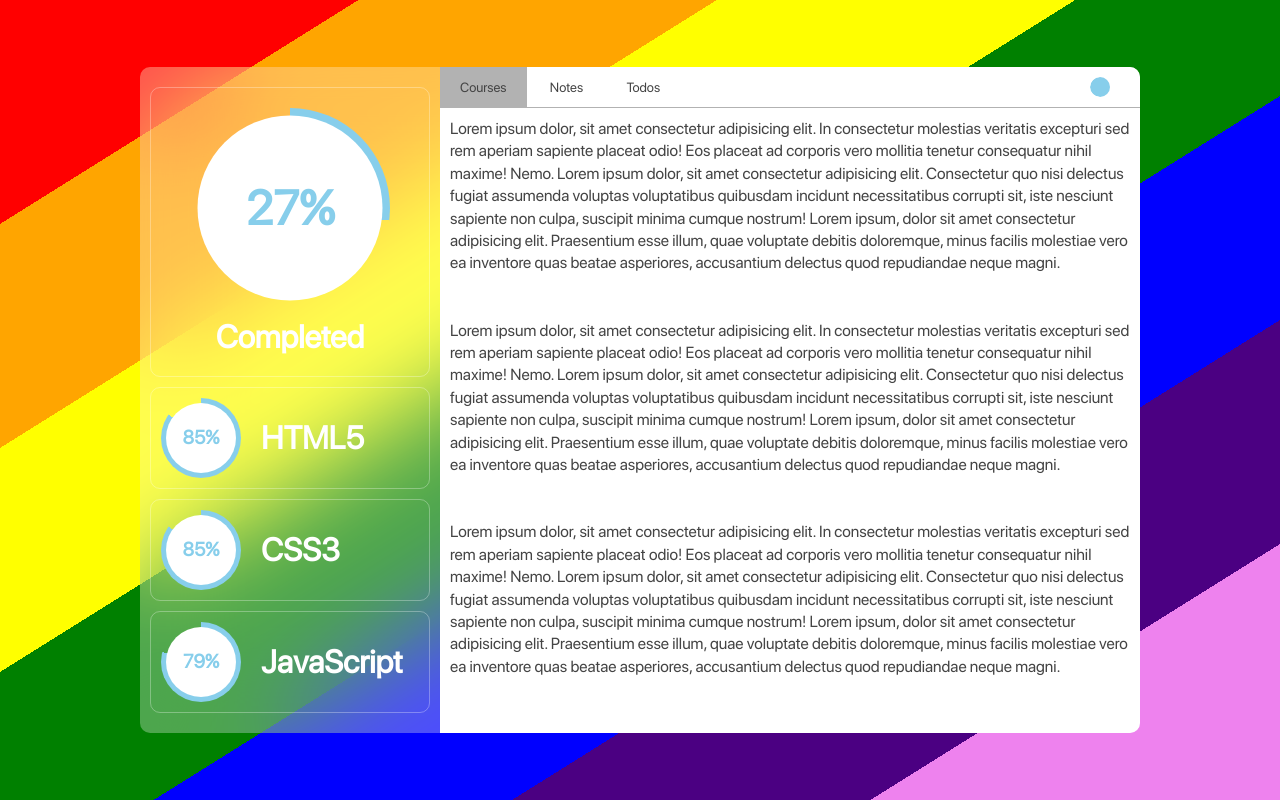
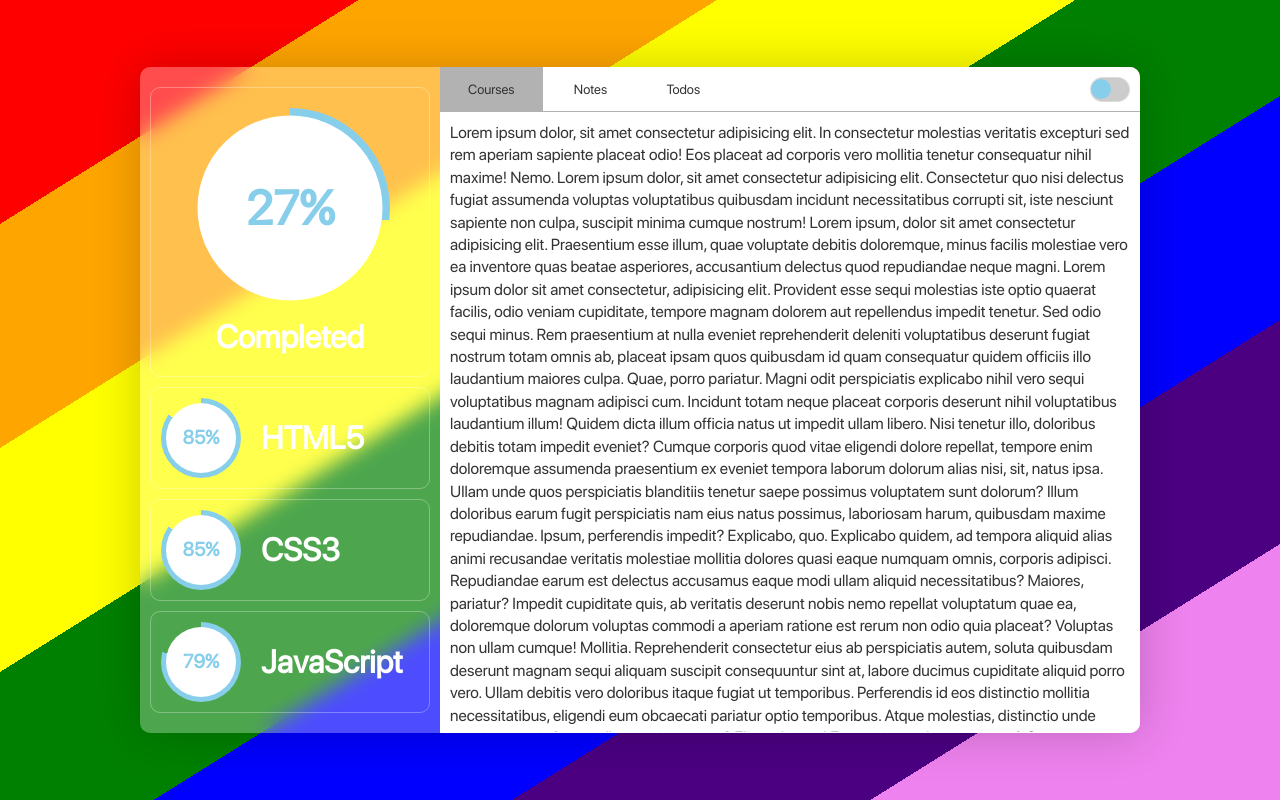
Before and after one commit to ekaranjaa/gads, a website: page src/index.html in a window 1280 px wide. Drawn offline with Linux system fonts and the light colour scheme.

Commit message:
Adding tabs

```diff
--- a/src/index.html
+++ b/src/index.html
@@ -13,11 +13,11 @@
     <div class="container">
         <div id="analytics" class="analytics"></div>
         <div class="context">
-            <nav class="tab">
+            <nav class="navbar">
                 <div class="tab-controls">
-                    <button class="tab-link active">Courses</button>
-                    <button class="tab-link">Notes</button>
-                    <button class="tab-link">Todos</button>
+                    <button class="tab-link default" onclick="openTab(event, 'courses')">Courses</button>
+                    <button class="tab-link" onclick="openTab(event, 'notes')">Notes</button>
+                    <button class="tab-link" onclick="openTab(event, 'todos')">Todos</button>
                 </div>
                 <div class="theme-control">
                     <input type="checkbox" name="themeToggle" id="themeToggle" class="theme-toggle">
@@ -27,7 +27,46 @@
                 </div>
             </nav>
             <div class="content">
-                <div class="courses">Lorem ipsum dolor, sit amet consectetur adipisicing elit. In consectetur molestias
+                <div id="courses" class="tab-content">Lorem ipsum dolor, sit amet consectetur adipisicing elit. In
+                    consectetur molestias
+                    veritatis excepturi sed rem aperiam sapiente placeat odio! Eos placeat ad corporis vero mollitia
+                    tenetur consequatur nihil maxime! Nemo. Lorem ipsum dolor, sit amet consectetur adipisicing elit.
+                    Consectetur quo nisi delectus fugiat assumenda voluptas voluptatibus quibusdam incidunt
+                    necessitatibus corrupti sit, iste nesciunt sapiente non culpa, suscipit minima cumque nostrum! Lorem
+                    ipsum, dolor sit amet consectetur adipisicing elit. Praesentium esse illum, quae voluptate debitis
+                    doloremque, minus facilis molestiae vero ea inventore quas beatae asperiores, accusantium delectus
+                    quod repudiandae neque magni. Lorem ipsum dolor sit amet consectetur, adipisicing elit. Provident
+                    esse sequi molestias iste optio quaerat facilis, odio veniam cupiditate, tempore magnam dolorem aut
+                    repellendus impedit tenetur. Sed odio sequi minus.
+                    Rem praesentium at nulla eveniet reprehenderit deleniti voluptatibus deserunt fugiat nostrum totam
+                    omnis ab, placeat ipsam quos quibusdam id quam consequatur quidem officiis illo laudantium maiores
+                    culpa. Quae, porro pariatur.
+                    Magni odit perspiciatis explicabo nihil vero sequi voluptatibus magnam adipisci cum. Incidunt totam
+                    neque placeat corporis deserunt nihil voluptatibus laudantium illum! Quidem dicta illum officia
+                    natus ut impedit ullam libero.
+                    Nisi tenetur illo, doloribus debitis totam impedit eveniet? Cumque corporis quod vitae eligendi
+                    dolore repellat, tempore enim doloremque assumenda praesentium ex eveniet tempora laborum dolorum
+                    alias nisi, sit, natus ipsa.
+                    Ullam unde quos perspiciatis blanditiis tenetur saepe possimus voluptatem sunt dolorum? Illum
+                    doloribus earum fugit perspiciatis nam eius natus possimus, laboriosam harum, quibusdam maxime
+                    repudiandae. Ipsum, perferendis impedit? Explicabo, quo.
+                    Explicabo quidem, ad tempora aliquid alias animi recusandae veritatis molestiae mollitia dolores
+                    quasi eaque numquam omnis, corporis adipisci. Repudiandae earum est delectus accusamus eaque modi
+                    ullam aliquid necessitatibus? Maiores, pariatur?
+                    Impedit cupiditate quis, ab veritatis deserunt nobis nemo repellat voluptatum quae ea, doloremque
+                    dolorum voluptas commodi a aperiam ratione est rerum non odio quia placeat? Voluptas non ullam
+                    cumque! Mollitia.
+                    Reprehenderit consectetur eius ab perspiciatis autem, soluta quibusdam deserunt magnam sequi aliquam
+                    suscipit consequuntur sint at, labore ducimus cupiditate aliquid porro vero. Ullam debitis vero
+                    doloribus itaque fugiat ut temporibus.
+                    Perferendis id eos distinctio mollitia necessitatibus, eligendi eum obcaecati pariatur optio
+                    temporibus. Atque molestias, distinctio unde quasi vero quis facere ullam pariatur quas? Eligendi,
+                    vero! Ex nesciunt soluta aut sequi?
+                    Quas, aut accusantium. Vitae, veniam optio praesentium dignissimos blanditiis vel, id perferendis,
+                    temporibus sint est deleniti vero aliquam! Tenetur aspernatur culpa exercitationem perferendis ipsa,
+                    possimus amet aliquid reprehenderit adipisci nobis?</div>
+                <div id="notes" class="tab-content">Lorem ipsum dolor, sit amet consectetur adipisicing elit. In
+                    consectetur molestias
                     veritatis excepturi sed rem aperiam sapiente placeat odio! Eos placeat ad corporis vero mollitia
                     tenetur consequatur nihil maxime! Nemo. Lorem ipsum dolor, sit amet consectetur adipisicing elit.
                     Consectetur quo nisi delectus fugiat assumenda voluptas voluptatibus quibusdam incidunt
@@ -35,17 +74,8 @@
                     ipsum, dolor sit amet consectetur adipisicing elit. Praesentium esse illum, quae voluptate debitis
                     doloremque, minus facilis molestiae vero ea inventore quas beatae asperiores, accusantium delectus
                     quod repudiandae neque magni.</div>
-                <br><br>
-                <div class="notes">Lorem ipsum dolor, sit amet consectetur adipisicing elit. In consectetur molestias
-                    veritatis excepturi sed rem aperiam sapiente placeat odio! Eos placeat ad corporis vero mollitia
-                    tenetur consequatur nihil maxime! Nemo. Lorem ipsum dolor, sit amet consectetur adipisicing elit.
-                    Consectetur quo nisi delectus fugiat assumenda voluptas voluptatibus quibusdam incidunt
-                    necessitatibus corrupti sit, iste nesciunt sapiente non culpa, suscipit minima cumque nostrum! Lorem
-                    ipsum, dolor sit amet consectetur adipisicing elit. Praesentium esse illum, quae voluptate debitis
-                    doloremque, minus facilis molestiae vero ea inventore quas beatae asperiores, accusantium delectus
-                    quod repudiandae neque magni.</div>
-                <br><br>
-                <div class="todos">Lorem ipsum dolor, sit amet consectetur adipisicing elit. In consectetur molestias
+                <div id="todos" class="tab-content">Lorem ipsum dolor, sit amet consectetur adipisicing elit. In
+                    consectetur molestias
                     veritatis excepturi sed rem aperiam sapiente placeat odio! Eos placeat ad corporis vero mollitia
                     tenetur consequatur nihil maxime! Nemo. Lorem ipsum dolor, sit amet consectetur adipisicing elit.
                     Consectetur quo nisi delectus fugiat assumenda voluptas voluptatibus quibusdam incidunt
@@ -58,7 +88,6 @@
     </div>
 
     <script src="./js/main.js"></script>
-    <script src="./js/darkTheme.js"></script>
 </body>
 
 </html>
--- a/src/js/apiData.js
+++ /dev/null
@@ -1,6 +0,0 @@
-export const progress = 27
-export const skills = [
-    { 'name': 'HTML5', 'mark': 85 },
-    { 'name': 'CSS3', 'mark': 85 },
-    { 'name': 'JavaScript', 'mark': 79 }
-]
--- a/src/js/darkTheme.js
+++ /dev/null
@@ -1,4 +0,0 @@
-const themeToggle = document.getElementById('themeToggle')
-themeToggle.onchange = () => {
-    document.documentElement.classList.toggle('dark-theme')
-}
--- a/src/js/main.js
+++ b/src/js/main.js
@@ -5,19 +5,19 @@ const skills = [
     { 'name': 'JavaScript', 'mark': 79 }
 ]
 const analyticsContainer = document.getElementById('analytics')
-const chartAccentColor = getComputedStyle(document.body).getPropertyValue('--chart-accent-color')
+const primaryColor = getComputedStyle(document.body).getPropertyValue('--primary')
+const themeToggle = document.getElementById('themeToggle')
 
 const analytics = `
     <div class="card">
         <div class="head">
-            <div class="chart" data-progress="${progress}%" style="background: conic-gradient(${chartAccentColor} 0% ${progress}%, rgba(0, 0, 0, 0) ${progress}% 100%)"></div>
+            <div class="chart" data-progress="${progress}%" style="background: conic-gradient(${primaryColor} 0% ${progress}%, rgba(0, 0, 0, 0) ${progress}% 100%)"></div>
         </div>
         <div class="body">
             <h1>Completed</h1>
         </div>
     </div>
 `
-
 analyticsContainer.innerHTML = analytics
 
 for (let i = 0; i < skills.length; i++) {
@@ -26,7 +26,7 @@ for (let i = 0; i < skills.length; i++) {
     const card = `
         <div class="card-mini">
             <div class="head">
-                <div class="chart" data-progress="${skill.mark}%"  style="background: conic-gradient(${chartAccentColor} 0% ${skill.mark}%, rgba(0, 0, 0, 0) ${skill.mark}% 100%)"></div>
+                <div class="chart" data-progress="${skill.mark}%"  style="background: conic-gradient(${primaryColor} 0% ${skill.mark}%, rgba(0, 0, 0, 0) ${skill.mark}% 100%)"></div>
             </div>
             <div class="body">
                 <h1>${skill.name}</h1>
@@ -35,3 +35,27 @@ for (let i = 0; i < skills.length; i++) {
     `
     analyticsContainer.innerHTML += card
 }
+
+themeToggle.onchange = () => {
+    document.documentElement.classList.toggle('dark-theme')
+}
+
+function openTab(evt, tabId) {
+    const tabLinks = document.getElementsByClassName('tab-link')
+    const tabs = document.getElementsByClassName('tab-content')
+
+    for (let i = 0; i < tabLinks.length; i++) {
+        const tabLink = tabLinks[i];
+        tabLink.classList.remove('active')
+    }
+
+    for (let i = 0; i < tabs.length; i++) {
+        const tab = tabs[i];
+        tab.classList.remove('active')
+    }
+
+    document.getElementById(tabId).classList.add('active')
+    evt.currentTarget.classList.add('active')
+}
+
+document.querySelector('.default').click()
--- a/src/sass/_main.scss
+++ b/src/sass/_main.scss
@@ -3,6 +3,7 @@
   padding: 0;
   box-sizing: border-box;
   transition: background 0.2s ease;
+  outline: none;
 }
 
 body,
@@ -20,9 +21,8 @@ body {
 }
 
 .container {
-  background: var(--container-bg);
+  background: var(--bg);
   backdrop-filter: blur(var(--blur-depth));
-  box-shadow: 0 0 var(--shadow-depth) var(--shadow-color);
 }
 
 .analytics {
@@ -36,7 +36,7 @@ body {
   border: solid 1px var(--border-color);
 
   .chart {
-    color: var(--chart-accent-color);
+    color: var(--primary);
     position: relative;
     border-radius: 50%;
 
@@ -49,7 +49,7 @@ body {
       top: 50%;
       left: 50%;
       transform: translate(-50%, -50%);
-      background: var(--chart-bg);
+      background: var(--secondary);
     }
   }
 }
@@ -74,9 +74,8 @@ body {
     margin-top: 10px;
     text-align: center;
   }
-}
 
-.card-mini {
+  &-mini {
     padding: 10px;
     display: grid;
     grid-template-columns: 100px auto;
@@ -94,9 +93,10 @@ body {
       }
     }
   }
+}
 
 .context {
-  background: var(--context-bg);
+  background: var(--secondary);
 }
 
 .content {
@@ -104,7 +104,7 @@ body {
   line-height: 1.4rem;
 }
 
-.tab {
+.navbar {
   position: sticky;
   top: 0;
   left: 0;
@@ -112,62 +112,78 @@ body {
   display: flex;
   align-items: center;
   justify-content: space-between;
+  background: var(--bg);
+  backdrop-filter: blur(var(--blur-depth));
   border-bottom: solid 1px rgba(0, 0, 0, 0.3);
-  background: var(--container-bg);
-  backdrop-filter: blur(var(--blur-depth));
 
+  .tab {
     &-controls {
       height: 100%;
     }
 
     &-link {
-    padding: 12px 20px;
+      padding: 14px 28px;
       border: none;
       height: 100%;
       background: none;
+      cursor: pointer;
+
+      &:hover:not(.active) {
+        background: rgba(0, 0, 0, 0.1);
+      }
 
       &.active {
         background: rgba(0, 0, 0, 0.3);
       }
     }
   }
-
-.theme-control {
-  margin: 0 10px;
-  // position: fixed;
-  top: 20px;
-  right: 20px;
 }
 
-.theme-toggle {
+.theme {
+  &-control {
+    margin: 0 10px;
+  }
+
+  &-toggle {
     display: none;
   }
 
-.theme-toggle:checked ~ .theme-switch {
-  .switch {
+  &-toggle:checked ~ &-switch .switch {
     left: calc(100% - 20px);
   }
-}
 
-.theme-switch {
+  &-switch {
     display: block;
     position: relative;
-  height: 20px;
+    padding: 5px;
+    height: 25px;
     width: 40px;
+    border: solid 1px var(--border-color);
     border-radius: 25px;
-  background: var(--chart-bg);
+    background: rgba(0, 0, 0, 0.2);
     overflow: hidden;
+    cursor: pointer;
 
     .switch {
       display: block;
       position: absolute;
-    top: 0;
+      top: 50%;
       left: 0;
+      transform: translateY(-50%);
       height: 20px;
       width: 20px;
       border-radius: 50%;
-    background: var(--chart-accent-color);
+      background: var(--primary);
       transition: 0.2s ease;
+    }
+  }
+}
+
+.content .tab-content {
+  display: none;
+
+  &.active {
+    display: block;
   }
 }
 
@@ -180,16 +196,34 @@ body {
   }
 
   .container {
+    position: relative;
     width: 100%;
     max-width: 1000px;
-    min-height: 600px;
+    max-height: 670px;
     margin: auto;
     display: grid;
     grid-template-columns: 300px auto;
+    box-shadow: 0 0 var(--shadow-depth) var(--shadow-color);
   }
 
-  .theme-control {
-    position: static;
+  .content {
+    height: 620px;
+    overflow-x: hidden;
+    overflow-y: auto;
+
+    &::-webkit-scrollbar {
+      width: 8px;
+      background: transparent;
+    }
+
+    &::-webkit-scrollbar-button {
+      display: none;
+    }
+
+    &::-webkit-scrollbar-thumb {
+      background: rgba(0, 0, 0, 0.3);
+      cursor: pointer;
+    }
   }
 }
 
```
Also changed, not shown: src/sass/_variables.scss (+9 -11 lines), src/css/style.css. Lines whose indentation alone changed are shown as unchanged.
